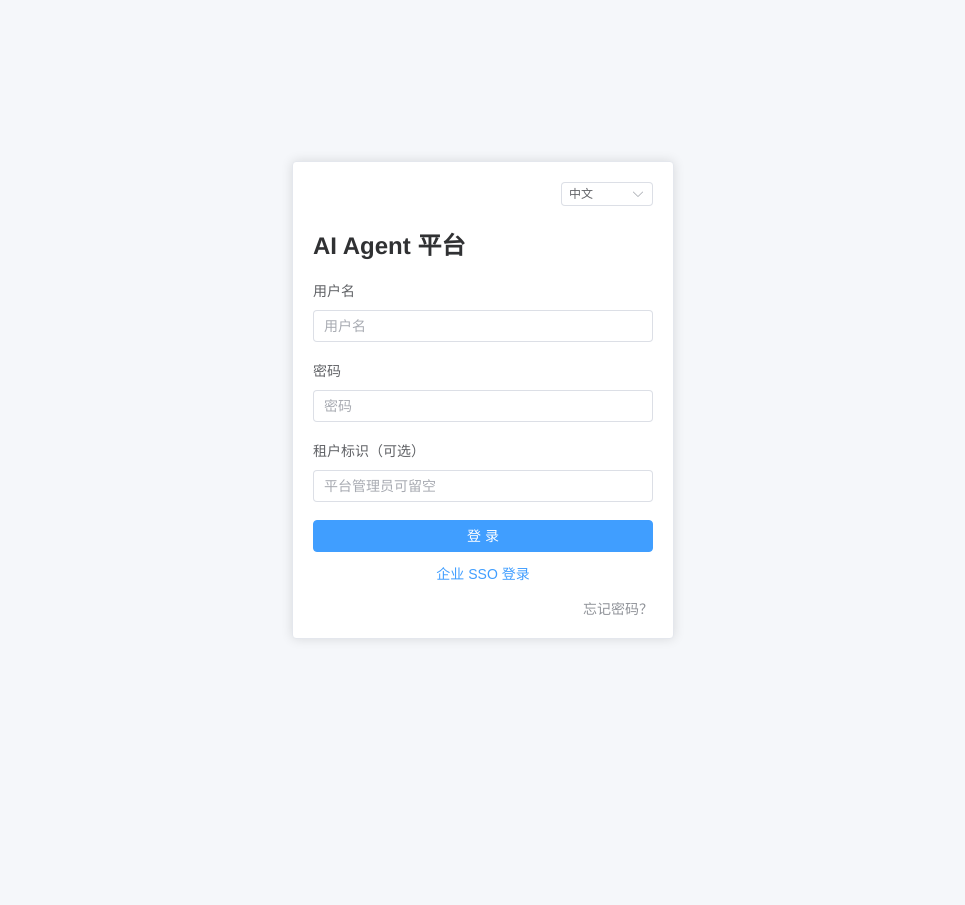
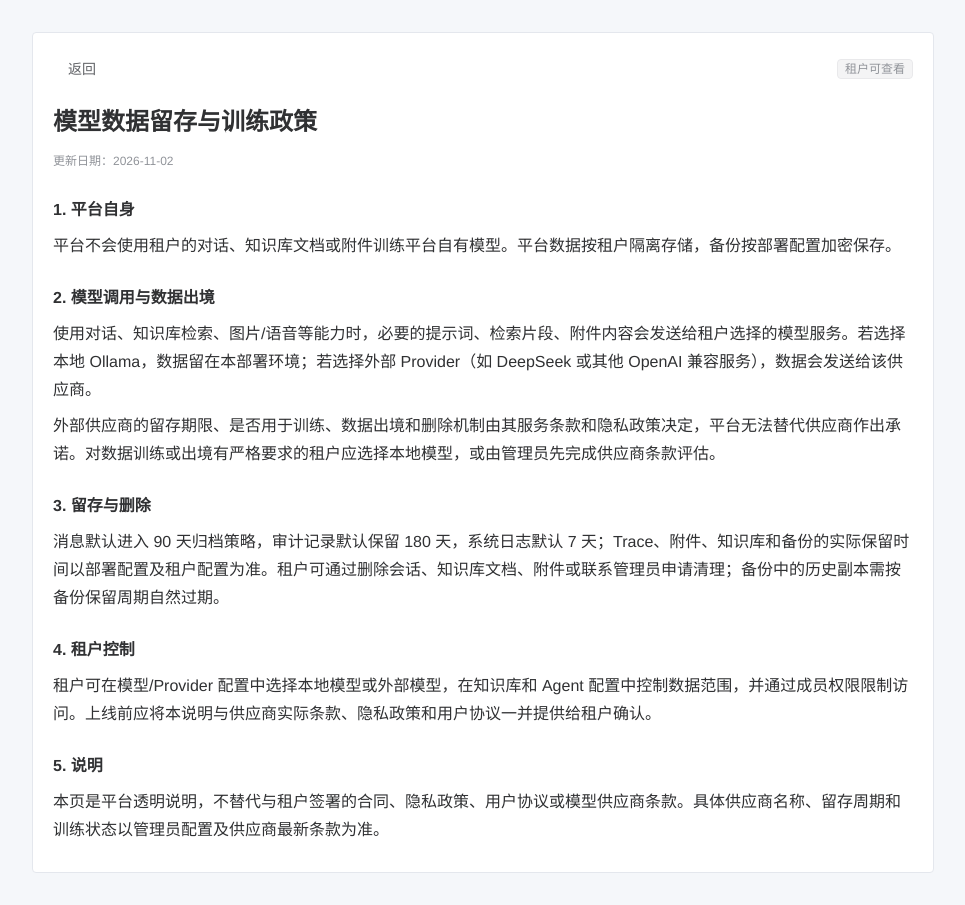
Before and after one commit to yuanzifang/ai-agent-platform, a Vue app in the folder frontend/: page /data-policy in a window 1280 px wide. Before the commit this address led to /login. Shown: the whole page, without its empty margins (157-1122 px from the left). Before the commit the page ends 800 px from the top, so only its background shows below. Built offline with nearby package versions, Linux system fonts and the light colour scheme; no server answers.

Commit message:
feat: 增加租户可见的模型数据政策页面
- 登录页/模型选择处入口，区分本地模型与外部 Provider\n- 刷新渠道/MCP 实际计数；供应商条款仍待法务提供

```diff
--- a/frontend/src/locales/en-US.ts
+++ b/frontend/src/locales/en-US.ts
@@ -739,7 +739,7 @@ export default {
       back: 'Back to list', published: 'Published', draft: 'Draft', versions: 'Versions', integration: 'Integration',
       channels: 'Channels', schedules: 'Schedules', credentials: 'Credentials', eval: 'Evaluation', publish: 'Publish', save: 'Save',
       basic: 'Basic info', name: 'Name', desc: 'Description', category: 'Category', categoryPh: 'e.g. Support', tags: 'Tags',
-      tagsPh: 'Comma separated, e.g. after-sales,pre-sales', modelSection: 'Model', model: 'Model', fallback: 'Fallback model',
+      tagsPh: 'Comma separated, e.g. after-sales,pre-sales', modelSection: 'Model', model: 'Model', modelDataPolicy: 'Model data retention & training policy', fallback: 'Fallback model',
       fallbackPh: 'Disabled (fail immediately on error)', fallbackHint: 'Fallback on 402/429/5xx/timeout; recorded in traces',
       grayModel: 'Gray model', grayModelPh: 'Off (unmatched requests use primary)',
       grayHint: 'When request header X-Gray-Tag matches the gray tag below, this agent uses the gray model (auto-fallback to primary on failure)',
@@ -1072,6 +1072,7 @@ export default {
       username: 'Username', password: 'Password', tenant: 'Tenant key (optional)', login: 'Sign in',
       sso: 'Enterprise SSO', forgot: 'Forgot password?', mfa: 'Two-factor verification', code: 'Code',
       verify: 'Verify', back: 'Back to login', invite: 'Invitation',
-      inviteDesc: 'Set a username and password to join the team', activate: 'Activate & join'
+      inviteDesc: 'Set a username and password to join the team', activate: 'Activate & join',
+      dataPolicy: 'Model data retention & training policy'
     }
   }
--- a/frontend/src/locales/zh-CN.ts
+++ b/frontend/src/locales/zh-CN.ts
@@ -735,7 +735,7 @@ export default {
       back: '返回列表', published: '已发布', draft: '草稿', versions: '版本', integration: '集成',
       channels: '渠道', schedules: '定时', credentials: '凭证', eval: '评测', publish: '发布', save: '保存',
       basic: '基本信息', name: '名称', desc: '描述', category: '分类', categoryPh: '如：客服', tags: '标签',
-      tagsPh: '逗号分隔，如：售后,售前', modelSection: '模型选择', model: '模型', fallback: '备用模型',
+      tagsPh: '逗号分隔，如：售后,售前', modelSection: '模型选择', model: '模型', modelDataPolicy: '模型数据留存与训练政策', fallback: '备用模型',
       fallbackPh: '不启用（失败直接报错）', fallbackHint: '主模型 402/429/5xx/超时自动切换，切换记录在 Trace',
       grayModel: '灰度模型', grayModelPh: '不启用（灰度未命中走主模型）',
       grayHint: '请求头 X-Gray-Tag 命中下方灰度标记时，本 Agent 改用灰度模型（失败自动回退主模型）',
@@ -1062,6 +1062,7 @@ export default {
       username: '用户名', password: '密码', tenant: '租户标识（可选）', login: '登 录',
       sso: '企业 SSO 登录', forgot: '忘记密码？', mfa: '需要二次验证', code: '验证码',
       verify: '验 证', back: '返回登录', invite: '邀请激活',
-      inviteDesc: '你被邀请加入团队，设置用户名和密码完成激活', activate: '激活并加入'
+      inviteDesc: '你被邀请加入团队，设置用户名和密码完成激活', activate: '激活并加入',
+      dataPolicy: '模型数据留存与训练政策'
     }
   }
--- a/frontend/src/router/index.ts
+++ b/frontend/src/router/index.ts
@@ -9,6 +9,7 @@ const router = createRouter({
     { path: '/share/:token', component: () => import('../views/ShareView.vue') },
     { path: '/sso/callback', component: () => import('../views/SsoCallbackView.vue') },
     { path: '/reset-password', component: () => import('../views/ResetPasswordView.vue') },
+    { path: '/data-policy', component: () => import('../views/DataPolicyView.vue') },
     {
       path: '/',
       component: () => import('../views/BasicLayout.vue'),
@@ -56,7 +57,7 @@ router.beforeEach(async (to) => {
   const user = useUserStore()
   // 公开路由：登录、SSO 回调、会话分享
   if (to.path === '/login' || to.path === '/sso/callback' || to.path === '/reset-password'
-      || to.path === '/widget' || to.path.startsWith('/share/')) return
+      || to.path === '/widget' || to.path.startsWith('/share/') || to.path === '/data-policy') return
   // 页面刷新/新标签页：先用 HttpOnly Cookie 尝试换取 access token
   if (!user.accessToken && !user.bootstrapped) {
     await user.bootstrap()
--- a/frontend/src/views/AgentEditView.vue
+++ b/frontend/src/views/AgentEditView.vue
@@ -47,6 +47,9 @@
                   <el-option v-for="m in models" :key="m.modelName" :value="m.modelName"
                              :label="modelLabel(m)" />
                 </el-select>
+                <div class="model-policy-link">
+                  <router-link to="/data-policy">{{ t('agentEdit.modelDataPolicy') }}</router-link>
+                </div>
               </el-form-item>
               <el-form-item :label="t('agentEdit.fallback')">
                 <el-select v-model="form.fallbackModelName" clearable :placeholder="t('agentEdit.fallbackPh')"
@@ -1627,4 +1630,7 @@ onMounted(async () => {
 })
 </script>
 
-<style scoped src="./AgentEditView.css"></style>
+<style scoped src="./AgentEditView.css">.model-policy-link { margin-top: 4px; font-size: 12px; }
+.model-policy-link a { color: #909399; text-decoration: none; }
+.model-policy-link a:hover { color: #409eff; text-decoration: underline; }
+</style>
--- /dev/null
+++ b/frontend/src/views/DataPolicyView.vue
@@ -0,0 +1,58 @@
+<template>
+  <div class="policy-page">
+    <el-card class="policy-card" shadow="never">
+      <div class="policy-head">
+        <el-button text @click="$router.back()">{{ zh ? '返回' : 'Back' }}</el-button>
+        <el-tag size="small" type="info">{{ zh ? '租户可查看' : 'Tenant visible' }}</el-tag>
+      </div>
+      <h1>{{ zh ? '模型数据留存与训练政策' : 'Model Data Retention & Training Policy' }}</h1>
+      <p class="updated">{{ zh ? '更新日期：2026-11-02' : 'Updated: 2026-11-02' }}</p>
+
+      <template v-if="zh">
+        <h2>1. 平台自身</h2>
+        <p>平台不会使用租户的对话、知识库文档或附件训练平台自有模型。平台数据按租户隔离存储，备份按部署配置加密保存。</p>
+        <h2>2. 模型调用与数据出境</h2>
+        <p>使用对话、知识库检索、图片/语音等能力时，必要的提示词、检索片段、附件内容会发送给租户选择的模型服务。若选择本地 Ollama，数据留在本部署环境；若选择外部 Provider（如 DeepSeek 或其他 OpenAI 兼容服务），数据会发送给该供应商。</p>
+        <p>外部供应商的留存期限、是否用于训练、数据出境和删除机制由其服务条款和隐私政策决定，平台无法替代供应商作出承诺。对数据训练或出境有严格要求的租户应选择本地模型，或由管理员先完成供应商条款评估。</p>
+        <h2>3. 留存与删除</h2>
+        <p>消息默认进入 90 天归档策略，审计记录默认保留 180 天，系统日志默认 7 天；Trace、附件、知识库和备份的实际保留时间以部署配置及租户配置为准。租户可通过删除会话、知识库文档、附件或联系管理员申请清理；备份中的历史副本需按备份保留周期自然过期。</p>
+        <h2>4. 租户控制</h2>
+        <p>租户可在模型/Provider 配置中选择本地模型或外部模型，在知识库和 Agent 配置中控制数据范围，并通过成员权限限制访问。上线前应将本说明与供应商实际条款、隐私政策和用户协议一并提供给租户确认。</p>
+        <h2>5. 说明</h2>
+        <p>本页是平台透明说明，不替代与租户签署的合同、隐私政策、用户协议或模型供应商条款。具体供应商名称、留存周期和训练状态以管理员配置及供应商最新条款为准。</p>
+      </template>
+
+      <template v-else>
+        <h2>1. The platform</h2>
+        <p>The platform does not use tenant conversations, knowledge documents, or attachments to train its own models. Tenant data is isolated per tenant, and backups are encrypted according to deployment configuration.</p>
+        <h2>2. Model calls and cross-border data</h2>
+        <p>When using chat, retrieval, image, or speech features, the necessary prompts, retrieved snippets, and attachment content are sent to the model service selected by the tenant. With local Ollama, data remains in the deployment environment. With an external Provider (for example DeepSeek or another OpenAI-compatible service), data is sent to that provider.</p>
+        <p>The external provider's retention period, training use, cross-border transfer, and deletion practices are governed by its own terms and privacy policy. The platform cannot make commitments on the provider's behalf. Tenants with strict training or transfer requirements should use a local model or have an administrator review the provider's terms first.</p>
+        <h2>3. Retention and deletion</h2>
+        <p>Messages default to a 90-day archive policy, audit records default to 180 days, and system logs default to 7 days. Actual retention for traces, attachments, knowledge bases, and backups follows deployment and tenant configuration. Tenants may delete conversations, documents, and attachments or contact an administrator; historical copies in backups expire with the backup retention period.</p>
+        <h2>4. Tenant controls</h2>
+        <p>Tenants may choose local or external models in Provider settings, limit data scope through knowledge base and Agent configuration, and restrict access through member permissions. Before launch, this notice should be provided together with the actual provider terms, privacy policy, and user agreement.</p>
+        <h2>5. Notice</h2>
+        <p>This page is a transparency notice. It does not replace the contract, privacy policy, user agreement, or model provider terms. Provider names, retention periods, and training status are subject to administrator configuration and the provider's latest terms.</p>
+      </template>
+    </el-card>
+  </div>
+</template>
+
+<script setup lang="ts">
+import { computed } from 'vue'
+import { useI18n } from 'vue-i18n'
+
+const { locale } = useI18n()
+const zh = computed(() => String(locale.value).toLowerCase().startsWith('zh'))
+</script>
+
+<style scoped>
+.policy-page { min-height: 100vh; background: #f5f7fa; padding: 32px 16px; box-sizing: border-box; }
+.policy-card { max-width: 900px; margin: 0 auto; line-height: 1.75; }
+.policy-head { display: flex; justify-content: space-between; align-items: center; }
+h1 { margin: 16px 0 4px; font-size: 24px; }
+h2 { margin: 24px 0 8px; font-size: 16px; }
+p { margin: 8px 0; color: #303133; }
+.updated { color: #909399; font-size: 12px; }
+</style>
--- a/frontend/src/views/LoginView.vue
+++ b/frontend/src/views/LoginView.vue
@@ -48,6 +48,10 @@
         </el-button>
         <div class="forgot"><el-link type="info" :underline="false" @click="forgotPassword">{{ t('login.forgot') }}</el-link></div>
       </el-form>
+
+      <div class="policy-link">
+        <router-link to="/data-policy">{{ t('login.dataPolicy') }}</router-link>
+      </div>
 
       <!-- MFA 二次验证 -->
       <el-form v-if="mfaMode" label-position="top" @keyup.enter="verifyMfa" class="mt12">
@@ -175,6 +179,9 @@ async function accept() {
 <style scoped>
 .mt8 { margin-top: 8px; }
 .forgot { text-align: right; margin-top: 8px; font-size: 12px; }
+.policy-link { text-align: center; margin-top: 14px; font-size: 12px; }
+.policy-link a { color: #909399; text-decoration: none; }
+.policy-link a:hover { color: #409eff; text-decoration: underline; }
 .mt12 { margin-top: 12px; }
 .login-wrap {
   height: 100vh;
```
Also changed, not shown: 4 other files (tests, documents, lock files or other folders).
